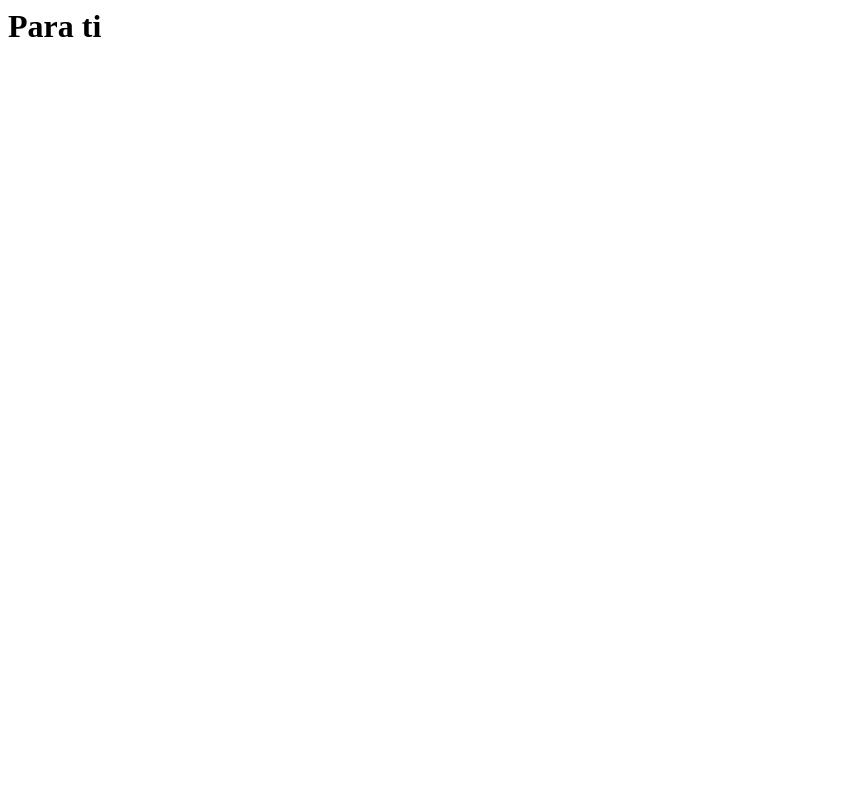
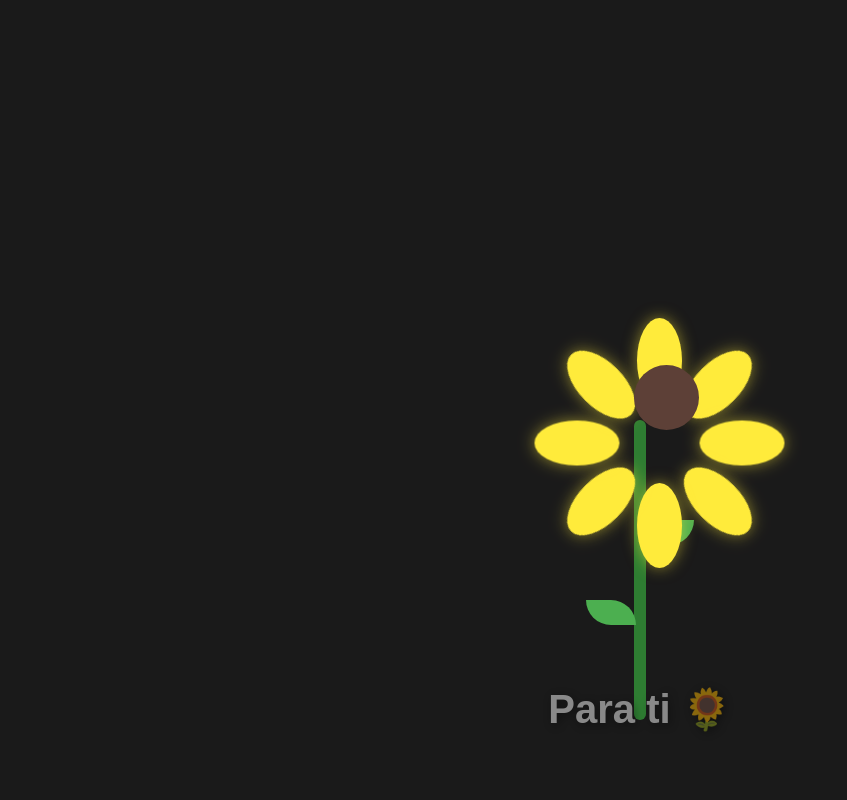
Before and after one commit to Maye199819/Petalos, a plain HTML site: page index.html in a window 1280 px wide. Shown: the whole page, without its empty margins (0-847 px from the left). Drawn offline with Linux system fonts and the light colour scheme.

Commit message:
Refactor HTML structure for flower design

```diff
--- a/index.html
+++ b/index.html
@@ -1,5 +1,16 @@
+<!DOCTYPE html>
+<html lang="es">
+<head>
+    <meta charset="UTF-8">
+    <meta name="viewport" content="width=device-width, initial-scale=1.0">
+    <title>Flores Amarillas 🌻</title>
+    <link rel="stylesheet" href="estilo.css">
+</head>
+<body>
+
     <div class="canvas">
         <div class="contenedor-flor">
+
             <div class="petalos-container">
                 <div class="petalo p1"></div>
                 <div class="petalo p2"></div>
@@ -17,7 +28,11 @@
                 <div class="hoja derecha"></div>
                 <div class="hoja izquierda"></div>
             </div>
+
         </div>
 
-  <h1 class="mensaje"> Para ti </h1>
+        <h1 class="mensaje">Para ti 🌻</h1>
     </div>
+
+</body>
+</html>
```
Lines whose indentation alone changed are shown as unchanged.
